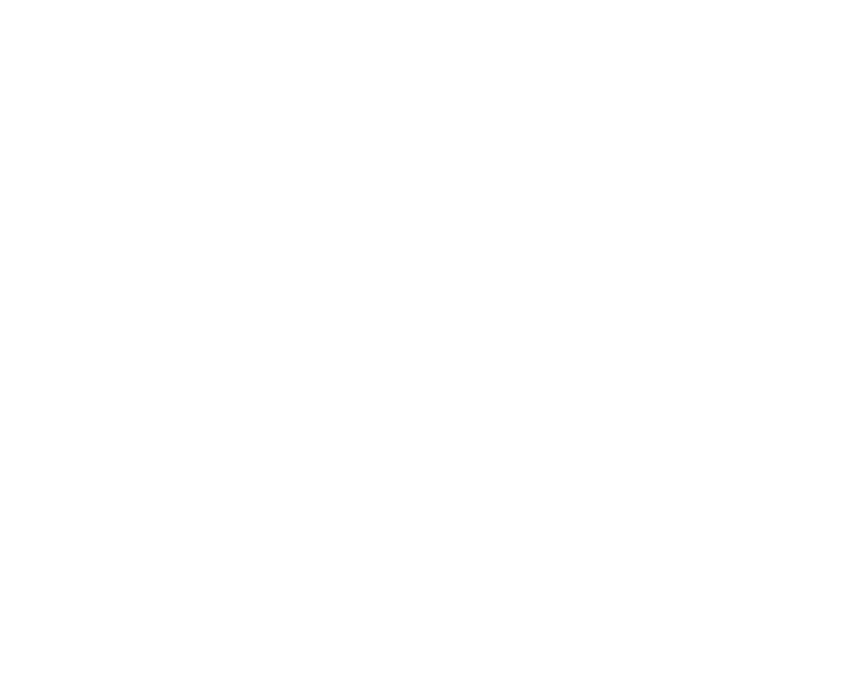
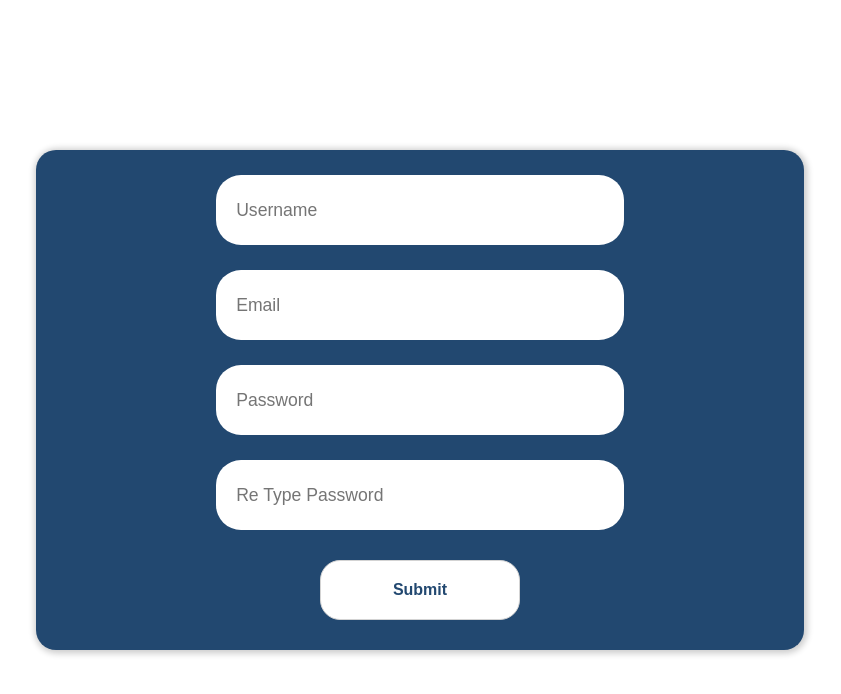
Before and after one commit to targetv/boolean-uk-solo-project-client, a React (Create React App) app: page /register in a window 1280 px wide. Shown: the top 694 px of the page, without its empty margins (220-1061 px from the left). Built offline with nearby package versions, Linux system fonts and the light colour scheme.

Commit message:
RegisterPage Created

```diff
--- a/src/App.js
+++ b/src/App.js
@@ -2,6 +2,7 @@
 import "./App.css";
 import LandingPage from "./pages/LandingPage";
 import LoginPage from "./pages/Login";
+import RegisterPage from "./pages/RegisterPage";
 
 function App() {
   return (
@@ -17,6 +18,9 @@
           <Route path="/login">
             <LoginPage />
           </Route>
+          <Route path="/register">
+            <RegisterPage />
+          </Route>
         </Switch>
       </main>
     </div>
--- /dev/null
+++ b/src/components/FormComponent.jsx
@@ -0,0 +1,17 @@
+import styled from "styled-components";
+
+const Form = styled.form`
+display: grid;
+width: 80%;
+height: auto;
+place-items: center;
+place-self: center;
+grid-template-rows: 75px 75px 50px 50px ;
+grid-gap: 20px;
+
+
+
+
+`
+
+export default Form
--- a/src/components/InputComponent.jsx
+++ b/src/components/InputComponent.jsx
@@ -3,7 +3,7 @@
 
 const InputComponent = styled.input`
 
-width: 60%;
+width: 70%;
 height: 70px;
 border-radius: 25px;
 padding: 20px;
--- a/src/components/PageContainerLogin.jsx
+++ b/src/components/PageContainerLogin.jsx
@@ -37,6 +37,11 @@
     grid-template-rows: auto;
 }
 
+.test{
+    grid-template-rows: repeat(5, 75px);
+}
+
+
 
 
 `;
--- a/src/pages/Login.jsx
+++ b/src/pages/Login.jsx
@@ -2,21 +2,9 @@
 import LoginPageContainer from "../components/PageContainerLogin";
 import InputComponent from "../components/InputComponent";
 import Button from "../components/ButtonComponent";
+import Form from "../components/FormComponent";
 
 
-const Form = styled.form`
-display: grid;
-width: 80%;
-height: auto;
-place-items: center;
-place-self: center;
-grid-template-rows: 75px 75px 50px 50px ;
-grid-gap: 20px;
-
-
-
-
-`
 
 
 function LoginPage(){
--- /dev/null
+++ b/src/pages/RegisterPage.jsx
@@ -0,0 +1,25 @@
+import styled from "styled-components";
+import InputComponent from "../components/InputComponent";
+
+import LoginPageContainer from "../components/PageContainerLogin";
+import Form from "../components/FormComponent";
+import Button from "../components/ButtonComponent";
+
+function RegisterPage(){
+    return(
+        <LoginPageContainer>
+            <div className="buttonContainer biggerCard">
+            <Form className="test">
+                <InputComponent placeholder="Username"/>
+                <InputComponent placeholder="Email" type="email"/>
+                <InputComponent placeholder="Password" type="password"/>
+                <InputComponent placeholder="Re Type Password" type="password"/>
+                <Button>Submit</Button>
+            </Form>
+
+            </div>
+        </LoginPageContainer>
+    )
+}
+
+export default RegisterPage
```
